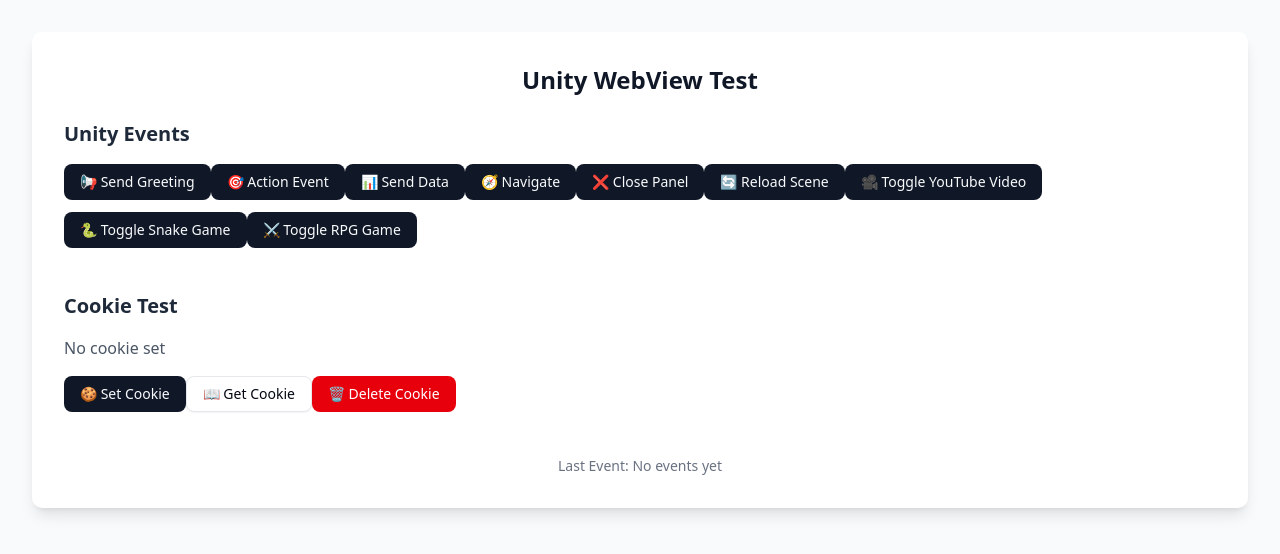
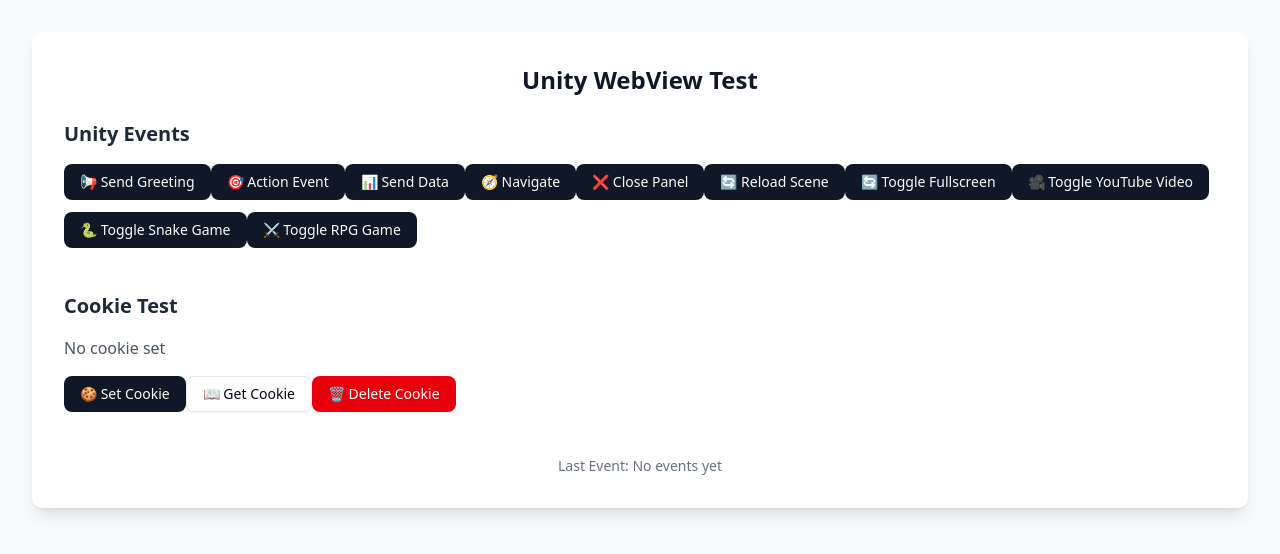
Before and after one commit to beaumont-maxence/webview-test, a React (Vite) app: page / in a window 1280 px wide. Shown: the top 554 px of the page. Built offline with nearby package versions, Linux system fonts and the light colour scheme.

Commit message:
feat: Adding a toggle fullscreen

```diff
--- a/src/components/SamplePage.tsx
+++ b/src/components/SamplePage.tsx
@@ -130,6 +130,14 @@
                         </Button>
 
                         <Button
+                            onClick={() => callUnity('Fullscreen')}
+                            variant="default"
+                            disabled={isLoading === 'Fullscreen'}
+                        >
+                            {isLoading === 'Fullscreen' ? 'Loading...' : '🔄 Toggle Fullscreen'}
+                        </Button>
+
+                        <Button
                             onClick={() => setShowVideo(!showVideo)}
                             variant="default"
                         >
```
